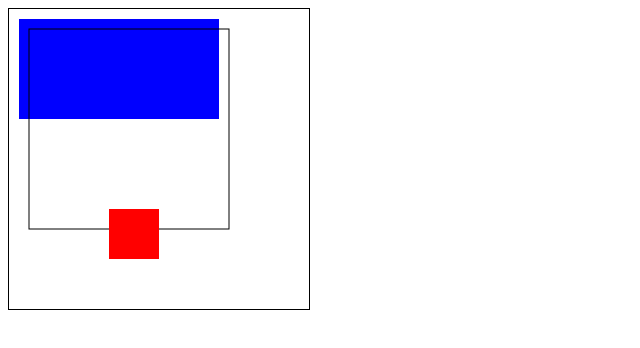
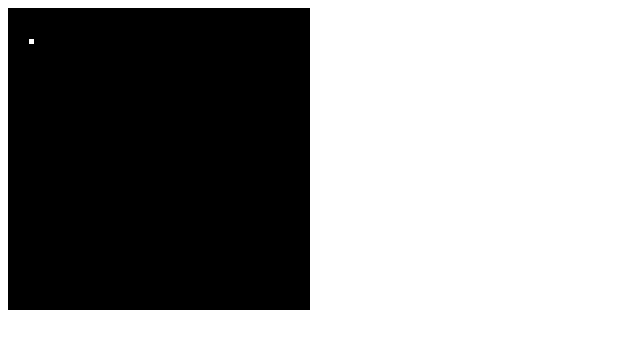
Before and after one commit to CodePixel744/vanillajs-projects, a plain HTML site: page CanvasProject/index.html in a window 1280 px wide. Shown: the whole page, without its empty margins (0-640 px from the left). Drawn offline with Linux system fonts and the light colour scheme.

Commit message:
added ball and gave size

```diff
--- a/CanvasProject/index.html
+++ b/CanvasProject/index.html
@@ -12,7 +12,7 @@
     <canvas id="canvas" width="300px" height="300px">
 
     </canvas>
-    <script src="index.js"></script>
+    <script src="index1.js"></script>
 </body>
 
 </html>
--- /dev/null
+++ b/CanvasProject/index1.js
@@ -0,0 +1,19 @@
+let canvas = document.getElementById("canvas");
+console.log(canvas);
+console.log(typeof (canvas));
+let ctx = canvas.getContext("2d");
+/*we get the context that is :2d or 3d */
+console.log(ctx);
+console.log(typeof (ctx));
+ctx.fillStyle = "black";
+/*access height and width from html file */
+let width = canvas.width;
+let height = canvas.height;
+ctx.fillRect(0, 0, width, height);
+/*we have and x and y corrdinates and dx and dy. */
+/*created a black area in canvas 300 by 300. */
+const BALL_SIZE = 5;
+let ballpos = { x: 20, y: 30 };
+/*ball position stored in object. */
+ctx.fillStyle = "white";
+ctx.fillRect(ballpos.x, ballpos.y, BALL_SIZE, BALL_SIZE);
```
